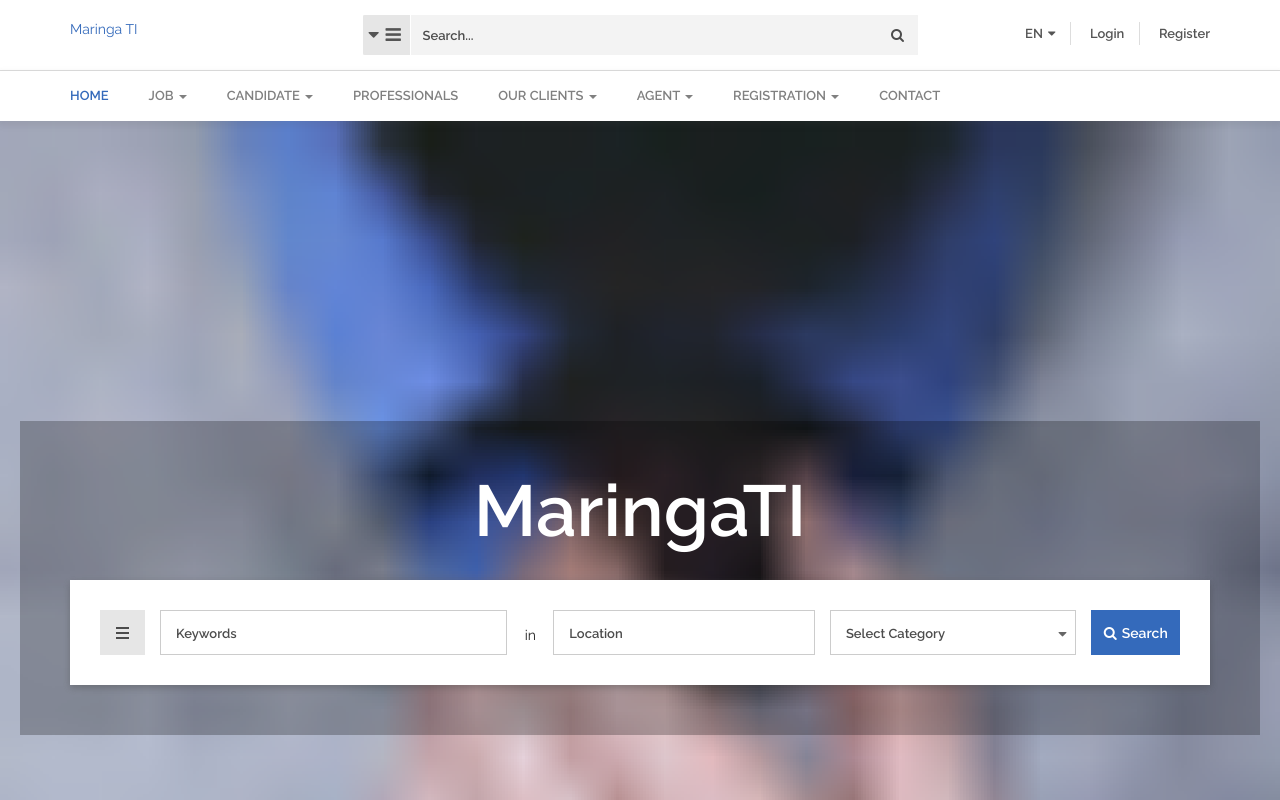
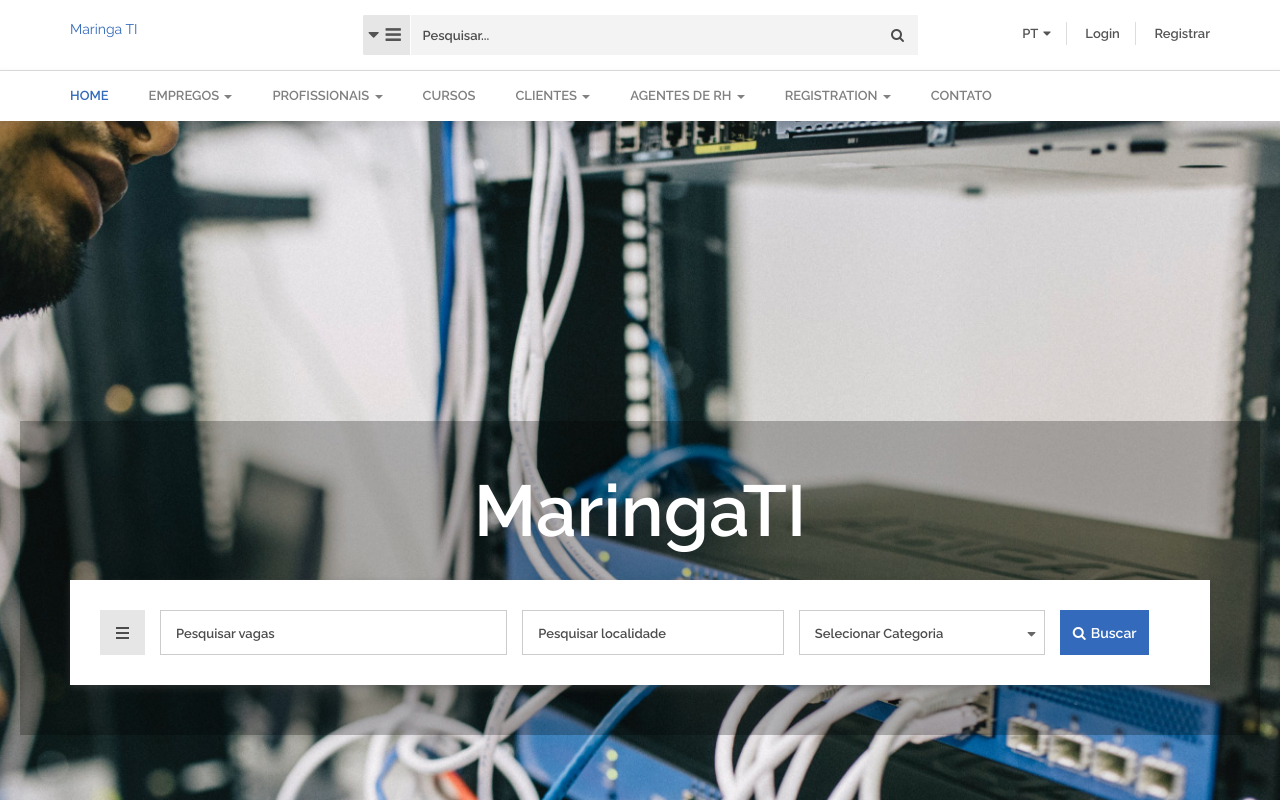
Before and after one commit to death2k/maringati, a plain HTML site: page index.html in a window 1280 px wide. Shown: the top 800 px of the page. Drawn offline with Linux system fonts and the light colour scheme.

Commit message:
alter menus and front to index

```diff
--- a/index.html
+++ b/index.html
@@ -37,7 +37,7 @@
                 <div class="row">
                   <div class="col-md-3 col-sm-3">
                     <div class="logo-section">
-                      <a href="index.html"><img src="" alt="">Maringa TI</a>
+                      <!-- <a href="index.html"><img src="" alt="">Maringa TI</a> -->
                     </div>
                   </div>
 
@@ -45,7 +45,7 @@
                     <div class="search-form">
                       <form action="#">
                         <button class="dropdown-search"><i class="fa fa-caret-down"></i> <i class="fa fa-bars"></i></button>
-                        <input type="search" placeholder="Search..." class="topbar-search-input">
+                        <input type="search" placeholder="Pesquisar..." class="topbar-search-input">
                         <button class="search-button"><i class="fa fa-search"></i></button>
                       </form>
 
@@ -92,7 +92,7 @@
 
                       <form action="#">
                         <button class="dropdown-search"><i class="fa fa-caret-down"></i> <i class="fa fa-bars"></i></button>
-                        <input type="search" placeholder="Search..." class="topbar-search-input">
+                        <input type="search" placeholder="Pesquisar..." class="topbar-search-input">
                         <button class="search-button"><i class="fa fa-search"></i></button>
                       </form>
 
@@ -103,16 +103,14 @@
                     <div class="notification-section text-right">
 
                       <ul class="list-inline">
-                        <li><a href="#">EN<i class="fa fa-caret-down"></i></a>
+                        <li><a href="#">PT<i class="fa fa-caret-down"></i></a>
                           <ul>
-                            <li><a href="#">DE</a></li>
-                            <li><a href="#">ES</a></li>
-                            <li><a href="#">IT</a></li>
+                            <li><a href="#">EN</a></li>
                           </ul>
 
                         </li>
                         <li><a href="#">Login</a></li>
-                        <li><a href="#">Register</a></li>
+                        <li><a href="#">Registrar</a></li>
                       </ul>
                     </div>
                   </div>
@@ -150,10 +148,10 @@
                     <li class="active"><a href="index.html">Home</a></li>
 
                     <li class="dropdown">
-                      <a href="#" class="dropdown-toggle" data-toggle="dropdown" role="button" aria-haspopup="true" aria-expanded="false">Job
+                      <a href="#" class="dropdown-toggle" data-toggle="dropdown" role="button" aria-haspopup="true" aria-expanded="false">Empregos
                         <span class="caret"></span></a>
                       <ul class="dropdown-menu">
-                        <li><a href="job-search.html">job search</a></li>
+                        <li><a href="job-search.html">Job Search</a></li>
                         <li><a href="job-preview.html">Job Preview</a></li>
                         <li><a href="job-registration(full-width).html">Job Registration (full-width)</a></li>
                         <li><a href="job-registration(sidebar).html">Job Registration (sidebar)</a></li>
@@ -161,16 +159,16 @@
                       </ul>
                     </li>
                     <li class="dropdown">
-                      <a href="#" class="dropdown-toggle" data-toggle="dropdown" role="button" aria-haspopup="true" aria-expanded="false">Candidate
+                      <a href="#" class="dropdown-toggle" data-toggle="dropdown" role="button" aria-haspopup="true" aria-expanded="false">Profissionais
                         <span class="caret"></span></a>
                       <ul class="dropdown-menu">
                         <li><a href="candidate-profile.html">candidate profile</a></li>
                         <li><a href="candidate-registration.html">Candidate registration</a></li>
                       </ul>
                     </li>
-                    <li><a href="professionals.html">Professionals</a></li>
+                    <li><a href="professionals.html">Cursos</a></li>
                     <li class="dropdown">
-                      <a href="#" class="dropdown-toggle" data-toggle="dropdown" role="button" aria-haspopup="true" aria-expanded="false">Our clients
+                      <a href="#" class="dropdown-toggle" data-toggle="dropdown" role="button" aria-haspopup="true" aria-expanded="false">Clientes
                         <span class="caret"></span></a>
                       <ul class="dropdown-menu">
                         <li><a href="clients.html">Our clients</a></li>
@@ -183,7 +181,7 @@
                     </li>
 
                     <li class="dropdown">
-                      <a href="#" class="dropdown-toggle" data-toggle="dropdown" role="button" aria-haspopup="true" aria-expanded="false">Agent
+                      <a href="#" class="dropdown-toggle" data-toggle="dropdown" role="button" aria-haspopup="true" aria-expanded="false">Agentes de RH
                         <span class="caret"></span></a>
                       <ul class="dropdown-menu">
                         <li><a href="our-agents.html">Our agents</a></li>
@@ -202,7 +200,7 @@
                         <li><a href="register-process4.html">Registration step 4</a></li>
                       </ul>
                     </li>
-                    <li><a href="contact-us.html">Contact</a></li>
+                    <li><a href="contact-us.html">Contato</a></li>
                   </ul>
 
                 </div><!-- /.navbar-collapse -->
@@ -230,11 +228,11 @@
           <div id="owl-demo" class="owl-carousel owl-theme">
 
             <div class="item"
-              style="background: url('./img/home-bg.jpg') center center no-repeat; background-size: cover;"></div>
+              style="background: url('./img/front/fundo4maringati.jpeg') center center no-repeat; background-size: cover;"></div>
             <div class="item"
-              style="background: url('./img/home-bg2.jpg') center center no-repeat; background-size: cover;"></div>
+              style="background: url('./img/front/fundo3maringati.jpeg') center center no-repeat; background-size: cover;"></div>
             <div class="item"
-              style="background: url('./img/home-bg3.jpg') center center no-repeat; background-size: cover;"></div>
+              style="background: url('./img/front/fundo2maringati.jpeg') center center no-repeat; background-size: cover;"></div>
 
 
           </div>
@@ -249,16 +247,16 @@
                     <form>
                       <div class="basic-form clearfix"> <a href="#" class="toggle"><span></span></a>
                         <div class="hsb-input-1">
-                          <input type="text" class="form-control" placeholder="Keywords">
+                          <input type="text" class="form-control" placeholder="Pesquisar vagas">
                         </div>
-                        <div class="hsb-text-1">in</div>
+
                         <div class="hsb-container">
                           <div class="hsb-input-2">
-                            <input type="text" class="form-control" placeholder="Location">
+                            <input type="text" class="form-control" placeholder="Pesquisar localidade">
                           </div>
                           <div class="hsb-select">
                             <select class="form-control">
-                              <option value="0">Select Category</option>
+                              <option value="0">Selecionar Categoria</option>
                               <option value="">Banking</option>
                               <option value="">Finance</option>
                               <option value="">IT</option>
@@ -267,7 +265,7 @@
                           </div>
                         </div>
                         <div class="hsb-submit">
-                          <button type="submit" class="btn btn-default btn-block"><i class="fa fa-search"></i><span>Search</span></button>
+                          <button type="submit" class="btn btn-default btn-block"><i class="fa fa-search"></i><span>Buscar</span></button>
                         </div>
                       </div>
                       <div class="advanced-form">
@@ -337,7 +335,7 @@
       <footer id="footer">
         <div class="copyright">
           <div class="container">
-            <div class="copyright"> <p> Copyright &copy;<script>document.write(new Date().getFullYear());</script> All rights reserved <i class="fa fa-heart-o" aria-hidden="true"></i> by <a href="https://www.web17.com.br" target="_blank">Agência Digital Web17</a> </p> </div>
+            <div class="copyright"> <p> Copyright &copy;<script>document.write(new Date().getFullYear());</script> All rights reserved <i class="fa fa-heart-o" aria-hidden="true"></i> by <a href="http://www.web17.com.br" target="_blank">Agência Digital Web17</a> </p> </div>
 
             <ul class="list-inline">
               <li><a href="#"><i class="fa fa-facebook"></i></a></li>
```
Also changed, not shown: img/front/fundo1maringati.jpg (added), img/front/fundo2maringati.jpeg (added), img/front/fundo3maringati.jpeg (added), img/front/fundo4maringati.jpeg (added).
